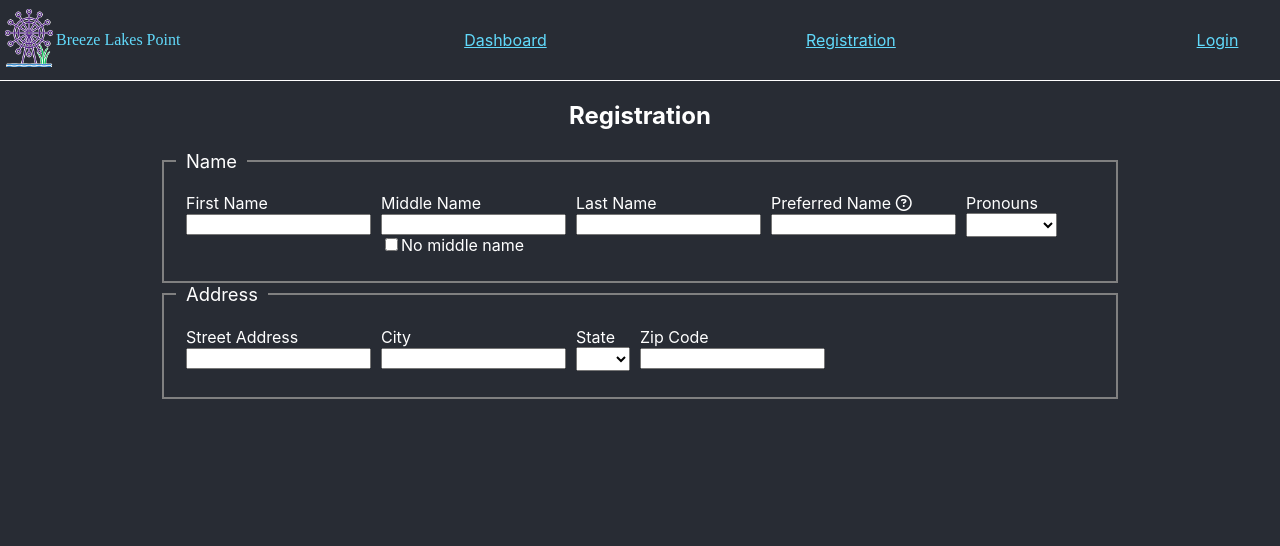
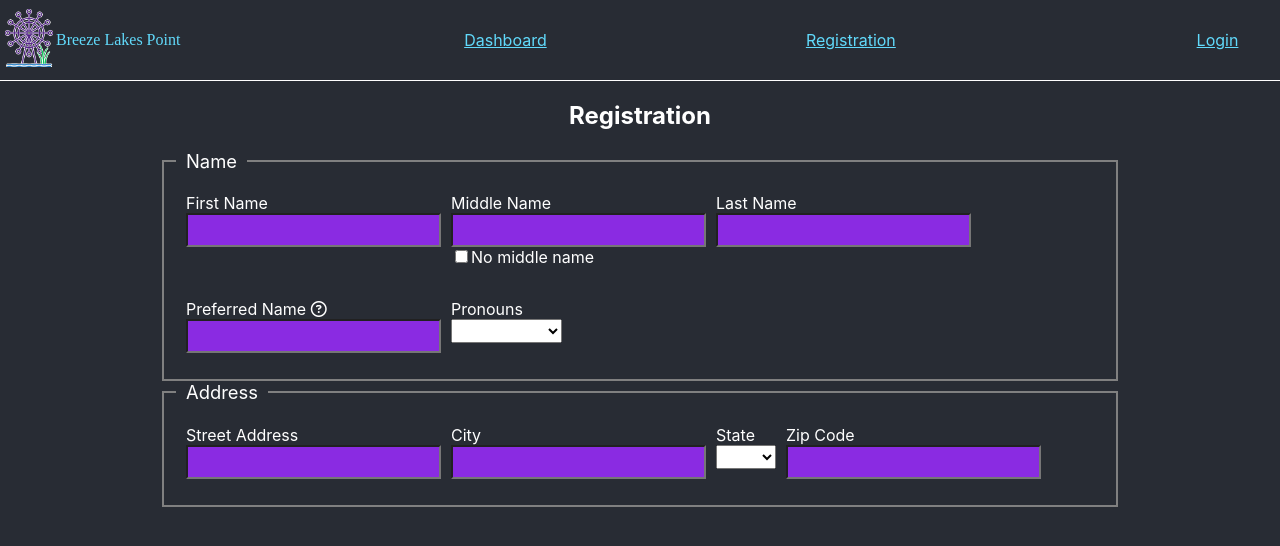
Before and after one commit to kristenkinnearohlmann/breeze-lakes-point-frontend, a React (Create React App) app: page /registration in a window 1280 px wide. Shown: the top 546 px of the page. Built offline with nearby package versions, Linux system fonts and the light colour scheme; a web font is replaced by a local one.

Commit message:
Updated font size of registration form

```diff
--- a/src/components/Registration.css
+++ b/src/components/Registration.css
@@ -21,7 +21,14 @@
     margin-left: 10px;
 }
 
-.form-reg-select {
+.form-reg input[type="text"] {
+    background-color: blueviolet;
+    font-size: 1.15rem;
+    padding: .25rem;
+}
+
+.form-reg select {
     height: 1.5rem;
-    padding: 5px;
+    font-size: 1.15rem;
+    padding: .25rem;
 }
--- a/src/components/Registration.js
+++ b/src/components/Registration.js
@@ -62,7 +62,7 @@ class Registration extends Component {
                             <p>
                             {/* see notes for source */}
                                 <label htmlFor="pronoun_id">Pronouns</label><br/>
-                                <select className="form-reg-select" name="pronoun_id" id="pronoun_id" value={this.state.pronoun_id} onChange={this.handleonChange}>
+                                <select name="pronoun_id" id="pronoun_id" value={this.state.pronoun_id} onChange={this.handleonChange}>
                                     <option value="-1"></option>
                                     <option value="1">she/her</option>
                                     <option value="2">he/him</option>
@@ -85,7 +85,7 @@ class Registration extends Component {
                             </p>
                             <p>
                                 <label htmlFor="state_abbrev">State</label><br/>
-                                <select className="form-reg-select" name="state_abbrev" id="state_abbrev" value={this.state.state_abbrev} onChange={this.handleonChange}>
+                                <select name="state_abbrev" id="state_abbrev" value={this.state.state_abbrev} onChange={this.handleonChange}>
                                     <option value="NA"></option>
                                     {this.state_abbrevs.map(abbrev => {
                                         return (
```
